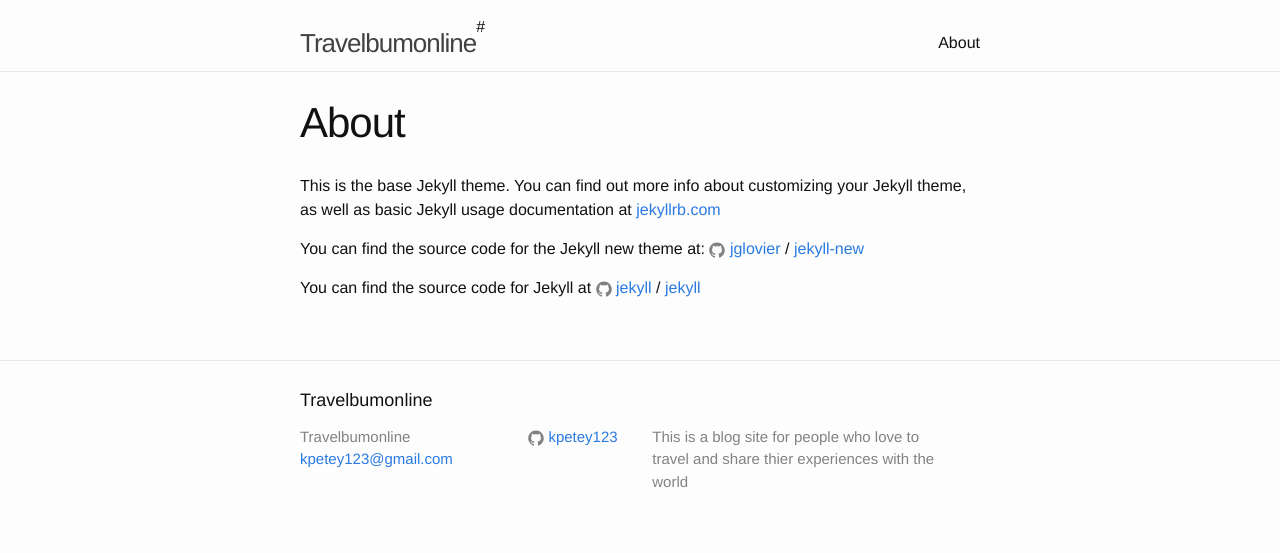
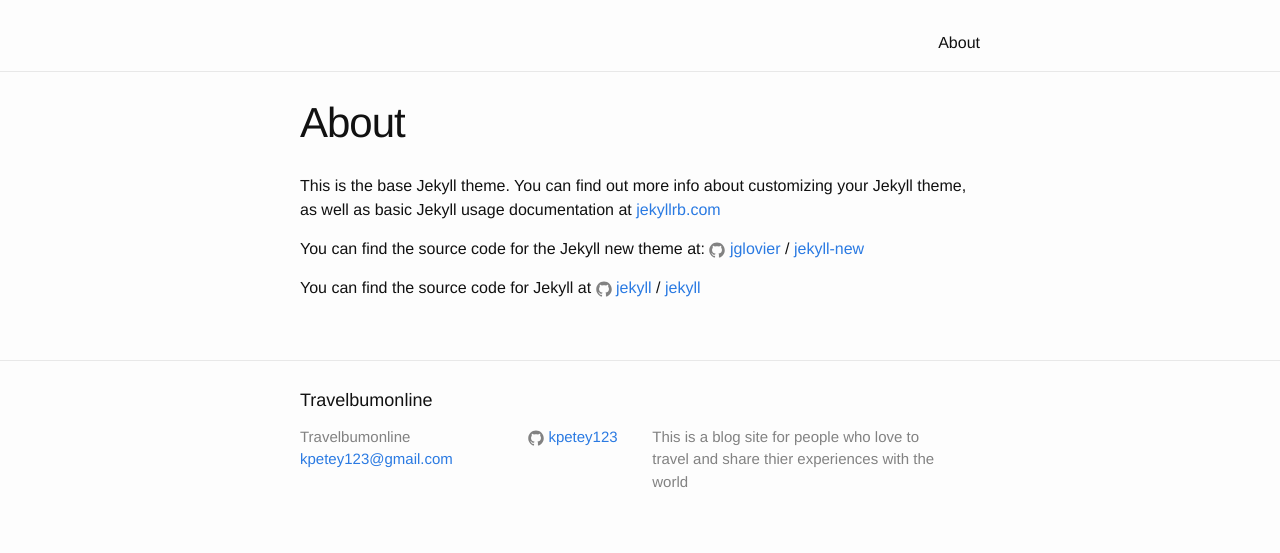
Before and after one commit to kpetey123/kpetey123.github.io, a Jekyll site: the page built from about.md, in a window 1280 px wide. Shown: the part 505-1058 px from the top of the page. Built offline with Jekyll 4.4.1, drawn with Linux system fonts in a browser that asks for light colours.

Commit message:
Update header.html

```diff
--- a/_includes/header.html
+++ b/_includes/header.html
@@ -2,7 +2,6 @@
   <h1 class="logo"> my logo here </h1>
   <div class="wrapper">
 
-    # <a class="site-title" href="{{ site.baseurl }}/">{{ site.title }}</a>
 
     <nav class="site-nav">
       <a href="#" class="menu-icon">
```
